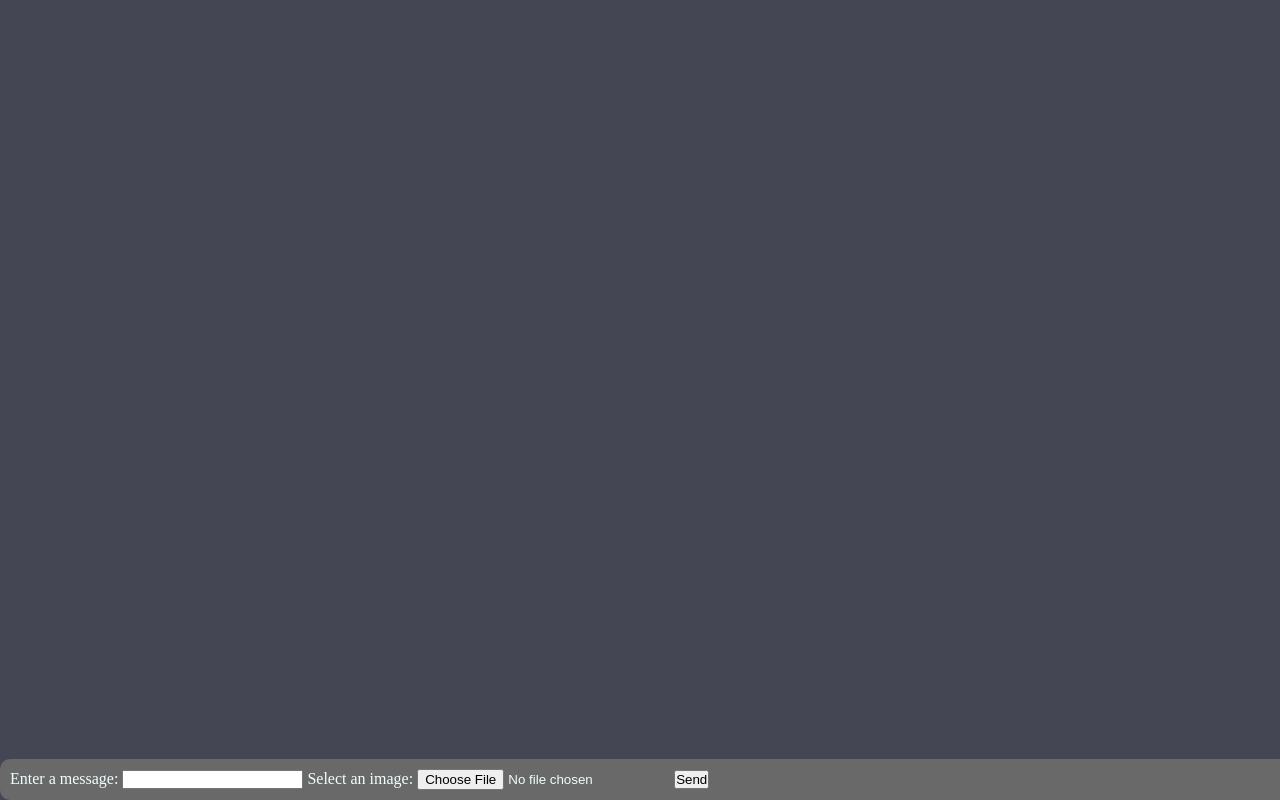
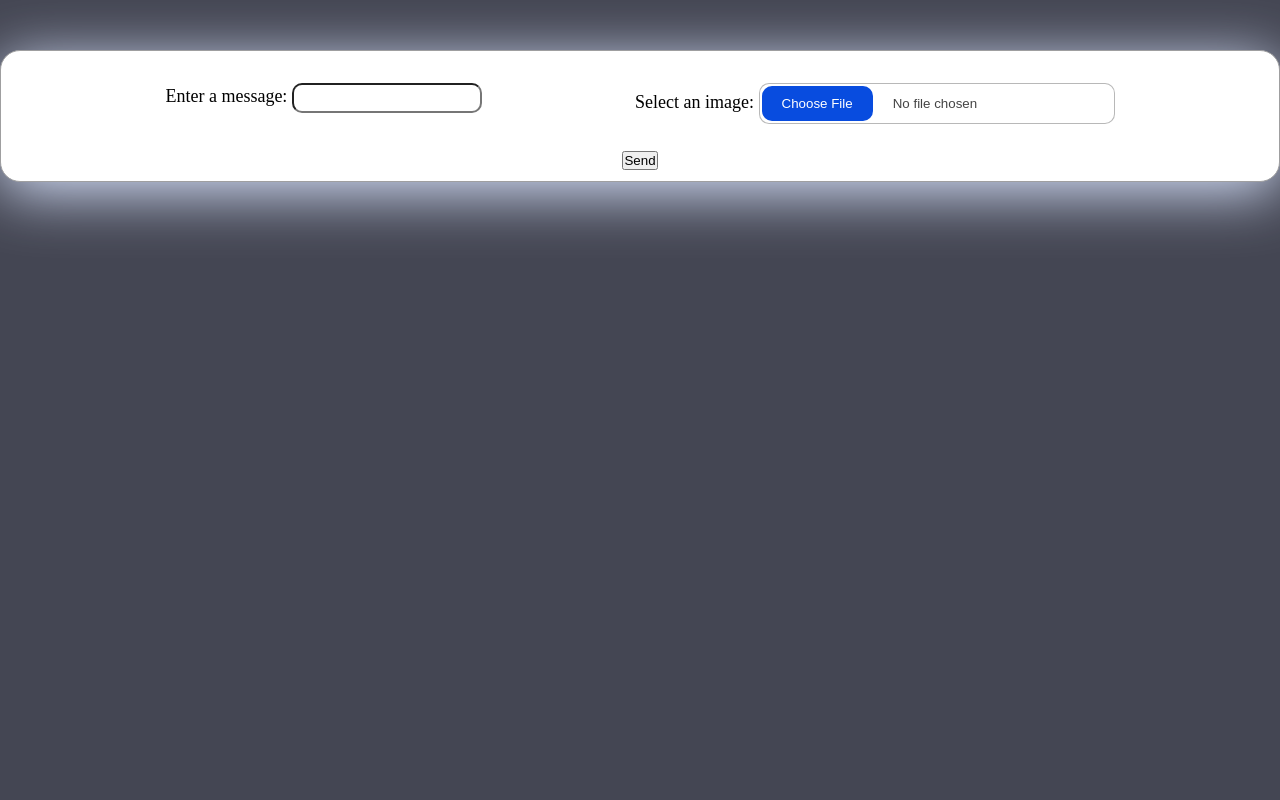
Before and after one commit to andrew264/farm-hub, a Flask app: page / in a window 1280 px wide. Run offline with Flask 3, Linux system fonts and the light colour scheme.

```diff
--- a/flask_server/static/css/styles.css
+++ b/flask_server/static/css/styles.css
@@ -1,3 +1,5 @@
+@import url('https://fonts.googleapis.com/css2?family=Poppins:ital,wght@0,100;0,200;0,300;0,400;0,500;0,600;0,700;0,800;0,900;1,100;1,200;1,300;1,400;1,500;1,600;1,700;1,800;1,900&display=swap');
+
 * {
   margin: 0;
   padding: 0;
@@ -15,11 +17,52 @@ body {
   padding-bottom: 25px;
   list-style-type: none;
 }
+
 form {
-  padding: 10px;
-  position: fixed;
-  bottom: 0;
-  background-color: dimgray;
-  width: 100vw;
+  background-color: #fff;
+  box-shadow: 0 10px 60px rgb(218, 229, 255);
+  border: 1px solid rgb(159, 159, 160);
+  border-radius: 20px;
+  padding: 2rem .7rem .7rem .7rem;
+  text-align: center;
+  font-size: 1.125rem;
+  min-width: 320px;
+  color: black;
+}
+
+#message{
+  padding: 5px 4px 6px 5px;
   border-radius: 10px;
 }
+
+#inputs{
+  justify-content: space-evenly;
+  padding-bottom: 25px;
+  display: flex;
+
+}
+
+#image::file-selector-button{
+  margin-right: 20px;
+  border: none;
+  background: #084cdf;
+  padding: 10px 20px;
+  border-radius: 10px;
+  color: #fff;
+  cursor: pointer;
+  transition: background .2s ease-in-out;
+}
+
+#image::file-selector-button:hover {
+  background: #0d45a5;
+}
+
+#image {
+  width: 350px;
+  max-width: 100%;
+  color: #444;
+  padding: 2px;
+  background: #fff;
+  border-radius: 10px;
+  border: 1px solid rgba(8, 8, 8, 0.288);
+}
--- a/flask_server/templates/index.html
+++ b/flask_server/templates/index.html
@@ -23,12 +23,15 @@
     </ul>
 </div>
 <form action="/upload" method="post" enctype="multipart/form-data">
-    <label for="message">Enter a message:</label>
-    <input type="text" id="message" name="message" autocomplete="off" required>
-
-    <label for="image">Select an image:</label>
-    <input type="file" id="image" name="image" accept="image/*">
-
+    <div id="inputs">
+    <div>
+        <label for="message" id="formMsg">Enter a message:</label>
+        <input type="text" id="message" name="message" autocomplete="off" required>
+    </div>
+    <div>
+        <label for="image">Select an image:</label>
+        <input type="file" id="image" name="image" accept="image/*">
+    </div></div>
     <input type="submit" value="Send">
 </form>
 </body>
```
